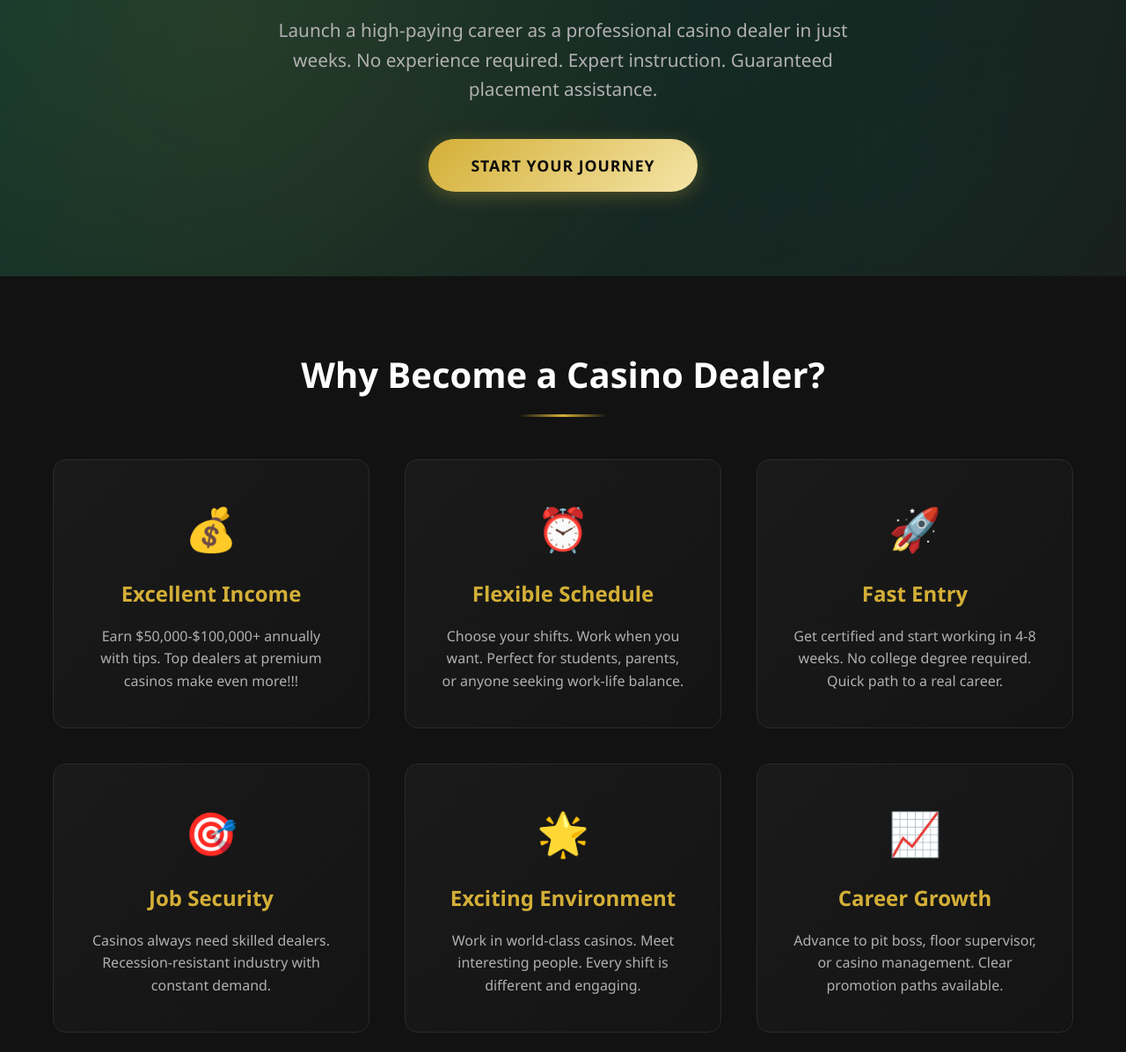
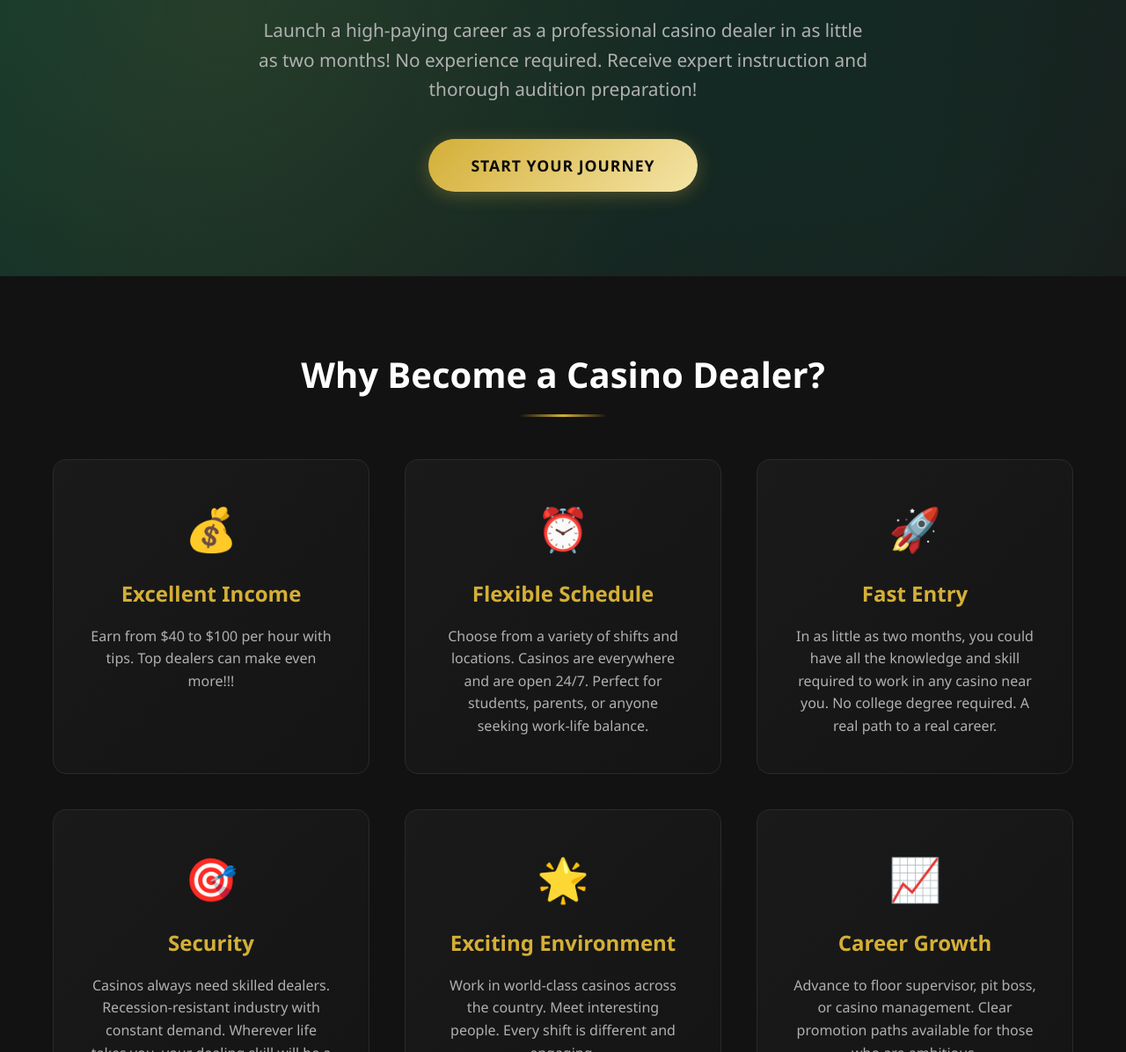
Before and after one commit to mrwatts88/stackblitz-starters-fuayektk, a website: page index.html in a window 1280 px wide. Shown: the part 364-1560 px from the top of the page at 88% size. Drawn offline with Linux system fonts and the light colour scheme.

Commit message:
update benefits cards

```diff
--- a/index.html
+++ b/index.html
@@ -519,7 +519,7 @@
   <body>
     <header>
       <nav class="container">
-        <div class="logo">THE DEALERS ACADEMY</div>
+        <div class="logo">THE DEALER ACADEMY</div>
 
         <!-- Mobile toggle -->
         <button class="nav-toggle" type="button" aria-label="Open menu" aria-expanded="false">
@@ -529,7 +529,7 @@
         </button>
 
         <ul class="nav-links" id="navLinks">
-          <li><a href="#programs">Programs</a></li>
+          <li><a href="#program">Programs</a></li>
           <li><a href="#how-it-works">How It Works</a></li>
           <li><a href="#contact">Contact</a></li>
         </ul>
@@ -540,9 +540,8 @@
       <div class="container hero-content">
         <h1>Master the Tables.<br />Change Your Life.</h1>
         <p>
-          Launch a high-paying career as a professional casino dealer in just
-          weeks. No experience required. Expert instruction. Guaranteed
-          placement assistance.
+          Launch a high-paying career as a professional casino dealer in as little as two months!
+          No experience required. Receive expert instruction and thorough audition preparation!
         </p>
         <a href="#contact" class="cta-button">Start Your Journey</a>
       </div>
@@ -556,15 +555,14 @@
             <div class="benefit-icon">💰</div>
             <h3>Excellent Income</h3>
             <p>
-              Earn $50,000-$100,000+ annually with tips. Top dealers at premium
-              casinos make even more!!!
+              Earn from $40 to $100 per hour with tips. Top dealers can make even more!!!
             </p>
           </div>
           <div class="benefit-card">
             <div class="benefit-icon">⏰</div>
             <h3>Flexible Schedule</h3>
             <p>
-              Choose your shifts. Work when you want. Perfect for students,
+              Choose from a variety of shifts and locations. Casinos are everywhere and are open 24/7. Perfect for students,
               parents, or anyone seeking work-life balance.
             </p>
           </div>
@@ -572,23 +570,23 @@
             <div class="benefit-icon">🚀</div>
             <h3>Fast Entry</h3>
             <p>
-              Get certified and start working in 4-8 weeks. No college degree
-              required. Quick path to a real career.
+              In as little as two months, you could have all the knowledge and skill required to work in any casino near you. No college degree
+              required. A real path to a real career.
             </p>
           </div>
           <div class="benefit-card">
             <div class="benefit-icon">🎯</div>
-            <h3>Job Security</h3>
+            <h3>Security</h3>
             <p>
               Casinos always need skilled dealers. Recession-resistant industry
-              with constant demand.
+              with constant demand. Wherever life takes you, your dealing skill will be a valuable saftey net!
             </p>
           </div>
           <div class="benefit-card">
             <div class="benefit-icon">🌟</div>
             <h3>Exciting Environment</h3>
             <p>
-              Work in world-class casinos. Meet interesting people. Every shift
+              Work in world-class casinos across the country. Meet interesting people. Every shift
               is different and engaging.
             </p>
           </div>
@@ -596,8 +594,8 @@
             <div class="benefit-icon">📈</div>
             <h3>Career Growth</h3>
             <p>
-              Advance to pit boss, floor supervisor, or casino management. Clear
-              promotion paths available.
+              Advance to floor supervisor, pit boss, or casino management. Clear
+              promotion paths available for those who are ambitious.
             </p>
           </div>
         </div>
```
